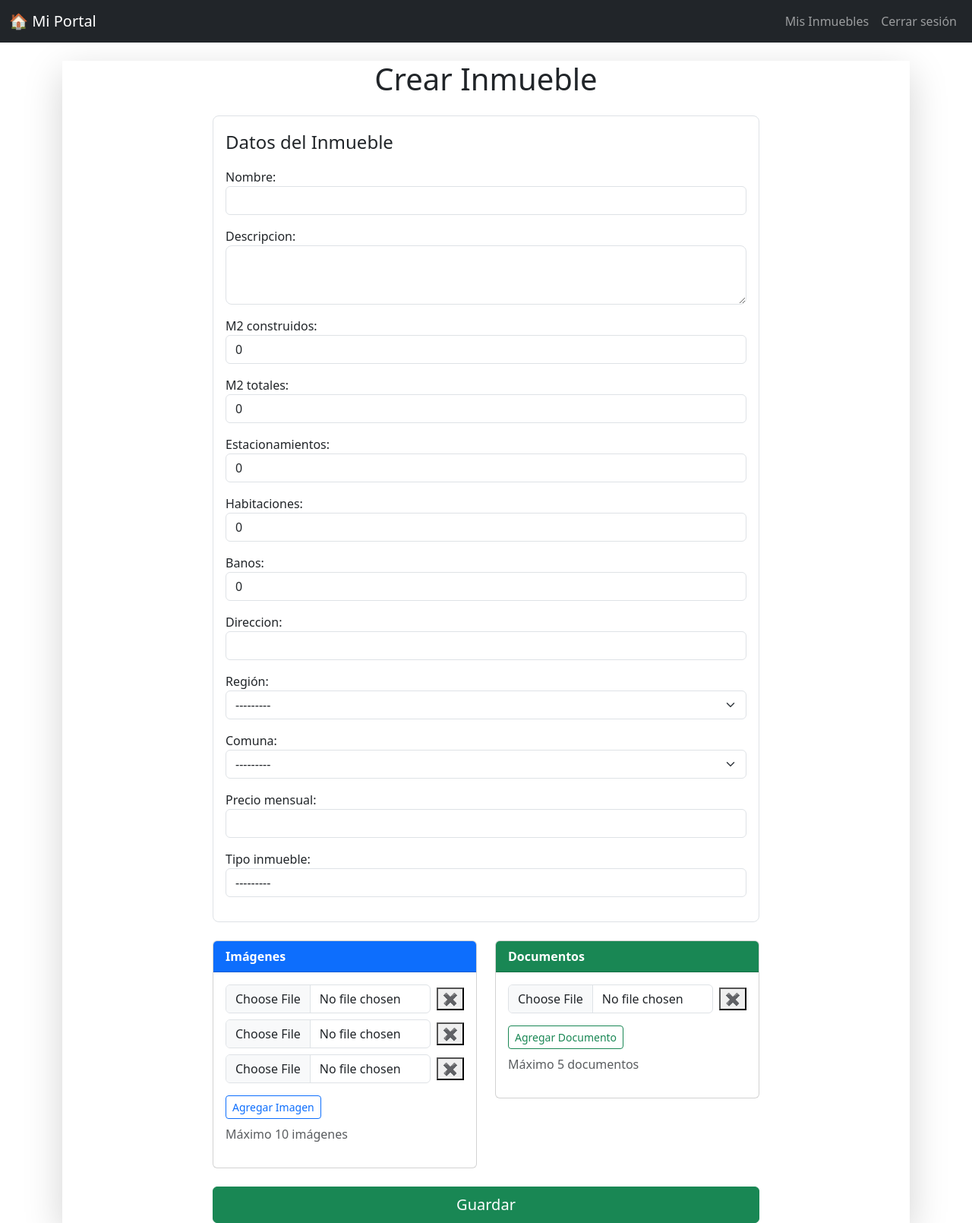
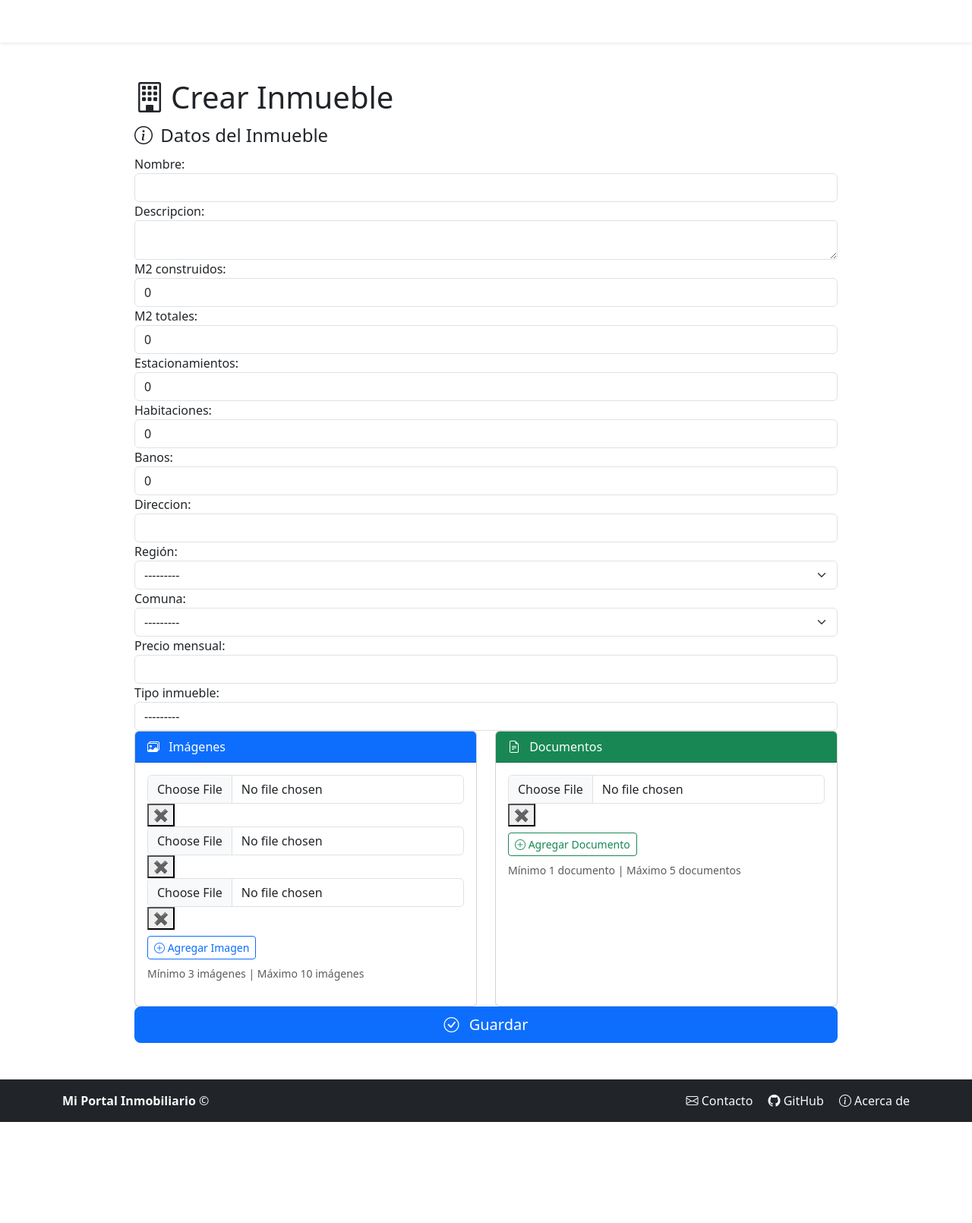
Before and after one commit to raul-1601/proyecto-inmobiliario, a Django app: page /crear_inmueble/ in a window 1280 px wide. Shown: the whole page at 76% size. After the commit the page ends 1477 px from the top, so only its background shows below. Run offline with Django 5.2, Linux system fonts and the light colour scheme; the visitor is signed in with stand-in values (Sample User, id 1); data comes from the database, SQL or seed files in the repository; some libraries are stand-ins or nearby versions.

Commit message:
estilo aplicado al formulario de registro

```diff
--- a/backend/templates/base/base.html
+++ b/backend/templates/base/base.html
@@ -4,49 +4,20 @@
     {% include "base/head.html" %}
 </head>
 <body>
-    <!-- Navbar (común a todas las páginas) -->
-    <nav class="navbar navbar-expand-lg navbar-dark bg-dark">
-        <div class="container-fluid">
-            <a class="navbar-brand" href="{% url 'home' %}">🏠 Mi Portal</a>
+    {% include "base/navbar.html" %}
 
-            <div class="collapse navbar-collapse">
-                <ul class="navbar-nav ms-auto">
-                    {% if user.is_authenticated %}
-                        <li class="nav-item">
-                            <a class="nav-link" href="{% url 'my_properties' %}">Mis Inmuebles</a>
-                        </li>
-                        <li class="nav-item">
-                            <form method="post" action="{% url 'logout' %}">
-                                {% csrf_token %}
-                                <button class="btn btn-link nav-link" type="submit">Cerrar sesión</button>
-                            </form>
-                        </li>
-                    {% else %}
-                        <li class="nav-item">
-                            <a class="nav-link" href="{% url 'login' %}">Iniciar sesión</a>
-                        </li>
-                        <li class="nav-item">
-                            <a class="nav-link" href="{% url 'register' %}">Registrarse</a>
-                        </li>
-                    {% endif %}
-                </ul>
-            </div>
-        </div>
-    </nav>
-
-    <!-- Contenido dinámico -->
-    <main class="container mt-4">
+    <main class="flex-grow-1">
         {% if messages %}
             {% for message in messages %}
-                <div class="alert alert-{{ message.tags }} mt-2">{{ message }}</div>
+                <div class="container">
+                    <div class="alert alert-{{ message.tags }} mt-2">{{ message }}</div>
+                </div>
             {% endfor %}
         {% endif %}
-
         {% block content %}{% endblock %}
+        {% block extra_js %}{% endblock %}
     </main>
 
-    <!-- Bootstrap JS -->
-    <script src="https://cdn.jsdelivr.net/npm/bootstrap@5.3.2/dist/js/bootstrap.bundle.min.js"></script>
-    {% block extra_js %}{% endblock %}
+    {% include "base/footer.html" %}
 </body>
 </html>
--- /dev/null
+++ b/backend/templates/base/footer.html
@@ -0,0 +1,18 @@
+<footer class="footer mt-auto py-3 bg-dark text-light">
+    <div class="container d-flex flex-column flex-md-row justify-content-between align-items-center">
+        <div class="mb-2 mb-md-0">
+            <span class="fw-bold">Mi Portal Inmobiliario</span> &copy; {{ now|date:"Y" }}
+        </div>
+        <div>
+            <a href="mailto:contacto@miportal.cl" class="text-light me-3 text-decoration-none">
+                <i class="bi bi-envelope"></i> Contacto
+            </a>
+            <a href="https://github.com/" target="_blank" class="text-light me-3 text-decoration-none">
+                <i class="bi bi-github"></i> GitHub
+            </a>
+            <a href="#" class="text-light text-decoration-none">
+                <i class="bi bi-info-circle"></i> Acerca de
+            </a>
+        </div>
+    </div>
+</footer>
--- a/backend/templates/base/head.html
+++ b/backend/templates/base/head.html
@@ -1,15 +1,28 @@
+{% load static %}
 <meta charset="UTF-8">
 <meta name="viewport" content="width=device-width, initial-scale=1.0">
 
 <title>{% block title %}Mi Portal{% endblock %}</title>
 
-<!-- Bootstrap (opcional, pero recomendado para estilo) -->
+<!-- Bootstrap CSS -->
 <link href="https://cdn.jsdelivr.net/npm/bootstrap@5.3.2/dist/css/bootstrap.min.css" rel="stylesheet">
+
+<!-- Bootstrap Icons -->
+<link rel="stylesheet" href="https://cdn.jsdelivr.net/npm/bootstrap-icons@1.11.3/font/bootstrap-icons.css">
+
+<!-- Custom CSS -->
+<link rel="stylesheet" href="{% static 'portal/css/inmueble.css' %}">
+<link rel="stylesheet" href="{% static 'portal/css/footer.css' %}">
+<link rel="stylesheet" href="{% static 'portal/css/navbar.css' %}">
 
 <!-- HTMX -->
 <script src="https://unpkg.com/htmx.org@1.9.10"></script>
 
-<!-- Si quieres usar SweetAlert2 para alertas bonitas -->
+<!-- SweetAlert2 -->
 <script src="https://cdn.jsdelivr.net/npm/sweetalert2@11"></script>
 
+<!-- Bootstrap JS -->
+<script src="https://cdn.jsdelivr.net/npm/bootstrap@5.3.2/dist/js/bootstrap.bundle.min.js"></script>
+
 {% block extra_head %}{% endblock %}
+{% block extra_js %}{% endblock %}
--- /dev/null
+++ b/backend/templates/base/navbar.html
@@ -0,0 +1,40 @@
+<nav class="navbar navbar-expand-lg navbar-dark bg-gradient-custom shadow-sm">
+    <div class="container">
+        <a class="navbar-brand fw-bold" href="{% url 'home' %}">
+            <i class="bi bi-house-door-fill"></i> Mi Portal
+        </a>
+        <button class="navbar-toggler" type="button" data-bs-toggle="collapse" data-bs-target="#navbarMain" aria-controls="navbarMain" aria-expanded="false" aria-label="Toggle navigation">
+            <span class="navbar-toggler-icon"></span>
+        </button>
+        <div class="collapse navbar-collapse" id="navbarMain">
+            <ul class="navbar-nav ms-auto mb-2 mb-lg-0">
+                {% if user.is_authenticated %}
+                    <li class="nav-item">
+                        <a class="nav-link" href="{% url 'my_properties' %}">
+                            <i class="bi bi-building"></i> Mis Inmuebles
+                        </a>
+                    </li>
+                    <li class="nav-item">
+                        <form method="post" action="{% url 'logout' %}" class="d-inline">
+                            {% csrf_token %}
+                            <button class="btn btn-link nav-link" type="submit">
+                                <i class="bi bi-box-arrow-right"></i> Cerrar sesión
+                            </button>
+                        </form>
+                    </li>
+                {% else %}
+                    <li class="nav-item">
+                        <a class="nav-link" href="{% url 'login' %}">
+                            <i class="bi bi-person"></i> Iniciar sesión
+                        </a>
+                    </li>
+                    <li class="nav-item">
+                        <a class="nav-link" href="{% url 'register' %}">
+                            <i class="bi bi-person-plus"></i> Registrarse
+                        </a>
+                    </li>
+                {% endif %}
+            </ul>
+        </div>
+    </div>
+</nav>
--- a/backend/templates/inmueble/inmueble_form.html
+++ b/backend/templates/inmueble/inmueble_form.html
@@ -5,72 +5,103 @@
 {% block title %}Crear Inmueble{% endblock %}
 
 {% block extra_head %}
+<!-- CSS personalizado para este formulario -->
 <link rel="stylesheet" href="{% static 'portal/css/inmueble.css' %}">
 <link rel="stylesheet" href="https://cdn.jsdelivr.net/npm/bootstrap-icons@1.11.3/font/bootstrap-icons.css">
 {% endblock %}
 
 {% block content %}
-<div class="container inmueble-form-container shadow-lg">
+<div class="container my-5">
     <div class="row justify-content-center">
-        <div class="col-lg-8 col-md-10">
-            <h1 class="mb-4 text-center">Crear Inmueble</h1>
+        <!-- Columna principal del formulario centrada -->
+        <div class="col-12 col-lg-11 col-xl-10">
+            <div class="inmueble-form-container">
+                <!-- Título principal del formulario -->
+                <h1 class="form-title"><i class="bi bi-building me-2"></i>Crear Inmueble</h1>
 
-            <form method="post" enctype="multipart/form-data" class="needs-validation" novalidate>
+                <!-- Formulario principal -->
+                <form method="post" enctype="multipart/form-data" novalidate>
                     {% csrf_token %}
 
-                <fieldset class="mb-4 p-3 bg-white rounded-3 border">
-                    <legend class="mb-3">Datos del Inmueble</legend>
+                    <!-- ==========================
+                         Fieldset: Datos del inmueble
+                         Contiene los campos básicos del inmueble
+                    ========================== -->
+                    <fieldset class="form-section">
+                        <legend><i class="bi bi-info-circle me-1"></i> Datos del Inmueble</legend>
                         {{ form.non_field_errors }}
+
+                        <!-- Itera sobre cada campo del formulario Django -->
                         {% for field in form %}
-                        <div class="mb-3 {% if field.errors %}has-error{% endif %}">
+                            <div class="form-group {% if field.errors %}has-error{% endif %}">
+                                <!-- Label del campo -->
                                 {{ field.label_tag }}
+                                <!-- Campo input/textarea -->
                                 {% if field.name == "descripcion" %}
-                                {{ field|add_class:"form-control form-control-lg" }}
+                                    {{ field|add_class:"form-control form-control-sm" }}
                                 {% else %}
                                     {{ field|add_class:"form-control" }}
                                 {% endif %}
+                                <!-- Texto de ayuda -->
                                 {% if field.help_text %}
-                                <div class="form-text">{{ field.help_text }}</div>
+                                    <small class="form-text text-muted">{{ field.help_text }}</small>
                                 {% endif %}
+                                <!-- Errores específicos del campo -->
                                 {{ field.errors }}
                             </div>
                         {% endfor %}
                     </fieldset>
 
-                <div class="row">
-                    <div class="col-md-6">
-                        <div class="card mb-4">
+                    <!-- ==========================
+                         Sección de Imágenes y Documentos
+                         Formsets dinámicos: JS interactúa con estos divs
+                    ========================== -->
+                    <div class="row g-4">
+                        <!-- ======================================
+                             Columna: Formset de Imágenes
+                             ====================================== -->
+                        <div class="col-12 col-md-6">
+                            <div class="card form-card h-100">
                                 <div class="card-header bg-primary text-white">
-                                <strong>Imágenes</strong>
+                                    <i class="bi bi-images me-2"></i> Imágenes
                                 </div>
                                 <div class="card-body">
+                                    <!-- Fieldset contenedor de todas las imágenes -->
                                     <fieldset id="imagenes-fieldset" data-max="{{ img_formset.max_num }}">
+                                        <!-- Formset de Django: gestión de totales y formularios -->
                                         {{ img_formset.management_form }}
+
+                                        <!-- Contenedor donde se añaden las imágenes -->
                                         <div id="imagenes-forms">
                                             {% for form in img_formset %}
-                                            <div class="formset-form mb-2 d-flex align-items-center">
+                                                <div class="formset-form">
+                                                    <!-- Input file para cada imagen -->
                                                     {{ form.imagen|add_class:"form-control" }}
+                                                    <!-- Botón eliminar imagen (JS: removeForm) -->
                                                     {% if form.DELETE %}
-                                                    <button type="button" class="remove-form ms-2" onclick="removeForm(this)" title="Eliminar imagen">✖</button>
+                                                        <button type="button" class="remove-form" onclick="removeForm(this)" title="Eliminar">✖</button>
                                                         <span style="display:none;">{{ form.DELETE }}</span>
                                                     {% endif %}
+                                                    <!-- Campos ocultos (Django necesita para formset) -->
                                                     {% for hidden in form.hidden_fields %}
                                                         {{ hidden }}
                                                     {% endfor %}
-                                                {% for error in form.non_field_errors %}
-                                                    <div class="text-danger ms-2">{{ error }}</div>
-                                                {% endfor %}
+                                                    {{ form.non_field_errors }}
                                                 </div>
                                             {% endfor %}
                                         </div>
+
+                                        <!-- Botón para agregar una nueva imagen -->
                                         <button type="button" id="add-imagen" class="btn btn-outline-primary btn-sm mt-2">
                                             <i class="bi bi-plus-circle"></i> Agregar Imagen
                                         </button>
-                                    <p class="text-muted mt-2">Máximo {{ img_formset.max_num }} imágenes</p>
-                                    <div id="imagenes-empty-form" style="display: none;">
-                                        <div class="formset-form mb-2 d-flex align-items-center">
+                                        <p class="text-muted small mt-2">Mínimo {{ img_formset.min_num }} imágenes    |    Máximo {{ img_formset.max_num }} imágenes</p>
+
+                                        <!-- Template invisible: JS clona esto para añadir nuevas imágenes -->
+                                        <div id="imagenes-empty-form" style="display:none;">
+                                            <div class="formset-form">
                                                 <input type="file" name="imagenes-__prefix__-imagen" id="id_imagenes-__prefix__-imagen" class="form-control">
-                                            <span class="remove-form ms-2" onclick="removeForm(this)" title="Eliminar imagen">✖</span>
+                                                <button type="button" class="remove-form" onclick="removeForm(this)">✖</button>
                                                 <input type="checkbox" name="imagenes-__prefix__-DELETE" style="display:none;">
                                             </div>
                                         </div>
@@ -78,39 +109,48 @@
                                 </div>
                             </div>
                         </div>
-                    <div class="col-md-6">
-                        <div class="card mb-4">
+
+                        <!-- ======================================
+                             Columna: Formset de Documentos
+                             ====================================== -->
+                        <div class="col-12 col-md-6">
+                            <div class="card form-card h-100">
                                 <div class="card-header bg-success text-white">
-                                <strong>Documentos</strong>
+                                    <i class="bi bi-file-earmark-text me-2"></i> Documentos
                                 </div>
                                 <div class="card-body">
+                                    <!-- Fieldset contenedor de todos los documentos -->
                                     <fieldset id="documentos-fieldset" data-max="{{ doc_formset.max_num }}">
                                         {{ doc_formset.management_form }}
+
+                                        <!-- Contenedor donde se añaden los documentos -->
                                         <div id="documentos-forms">
                                             {% for form in doc_formset %}
-                                            <div class="formset-form mb-2 d-flex align-items-center">
+                                                <div class="formset-form">
                                                     {{ form.archivo|add_class:"form-control" }}
                                                     {% if form.DELETE %}
-                                                    <button type="button" class="remove-form ms-2" onclick="removeForm(this)" title="Eliminar documento">✖</button>
+                                                        <button type="button" class="remove-form" onclick="removeForm(this)" title="Eliminar">✖</button>
                                                         <span style="display:none;">{{ form.DELETE }}</span>
                                                     {% endif %}
                                                     {% for hidden in form.hidden_fields %}
                                                         {{ hidden }}
                                                     {% endfor %}
-                                                {% for error in form.non_field_errors %}
-                                                    <div class="text-danger ms-2">{{ error }}</div>
-                                                {% endfor %}
+                                                    {{ form.non_field_errors }}
                                                 </div>
                                             {% endfor %}
                                         </div>
+
+                                        <!-- Botón para agregar un nuevo documento -->
                                         <button type="button" id="add-documento" class="btn btn-outline-success btn-sm mt-2">
                                             <i class="bi bi-plus-circle"></i> Agregar Documento
                                         </button>
-                                    <p class="text-muted mt-2">Máximo {{ doc_formset.max_num }} documentos</p>
-                                    <div id="documentos-empty-form" style="display: none;">
-                                        <div class="formset-form mb-2 d-flex align-items-center">
+                                        <p class="text-muted small mt-2">Mínimo {{ doc_formset.min_num }} documento    |    Máximo {{ doc_formset.max_num }} documentos</p>
+
+                                        <!-- Template invisible: JS clona esto para añadir nuevos documentos -->
+                                        <div id="documentos-empty-form" style="display:none;">
+                                            <div class="formset-form">
                                                 <input type="file" name="documentos-__prefix__-archivo" id="id_documentos-__prefix__-archivo" class="form-control">
-                                            <span class="remove-form ms-2" onclick="removeForm(this)" title="Eliminar documento">✖</span>
+                                                <button type="button" class="remove-form" onclick="removeForm(this)">✖</button>
                                                 <input type="checkbox" name="documentos-__prefix__-DELETE" style="display:none;">
                                             </div>
                                         </div>
@@ -120,13 +160,22 @@
                         </div>
                     </div>
 
-                <button type="submit" class="btn btn-success w-100 py-2 fs-5">Guardar</button>
+                    <!-- ==========================
+                         Botón principal para guardar
+                    ========================== -->
+                    <div class="form-footer">
+                        <button type="submit" class="btn btn-primary btn-lg w-100">
+                            <i class="bi bi-check-circle me-2"></i> Guardar
+                        </button>
+                    </div>
                 </form>
+            </div>
         </div>
     </div>
 </div>
 {% endblock %}
 
 {% block extra_js %}
+<!-- JS dinámico para agregar/eliminar imágenes y documentos -->
 <script src="{% static 'portal/js/formset_dynamic.js' %}"></script>
 {% endblock %}
```
Lines whose indentation alone changed are shown as unchanged.
